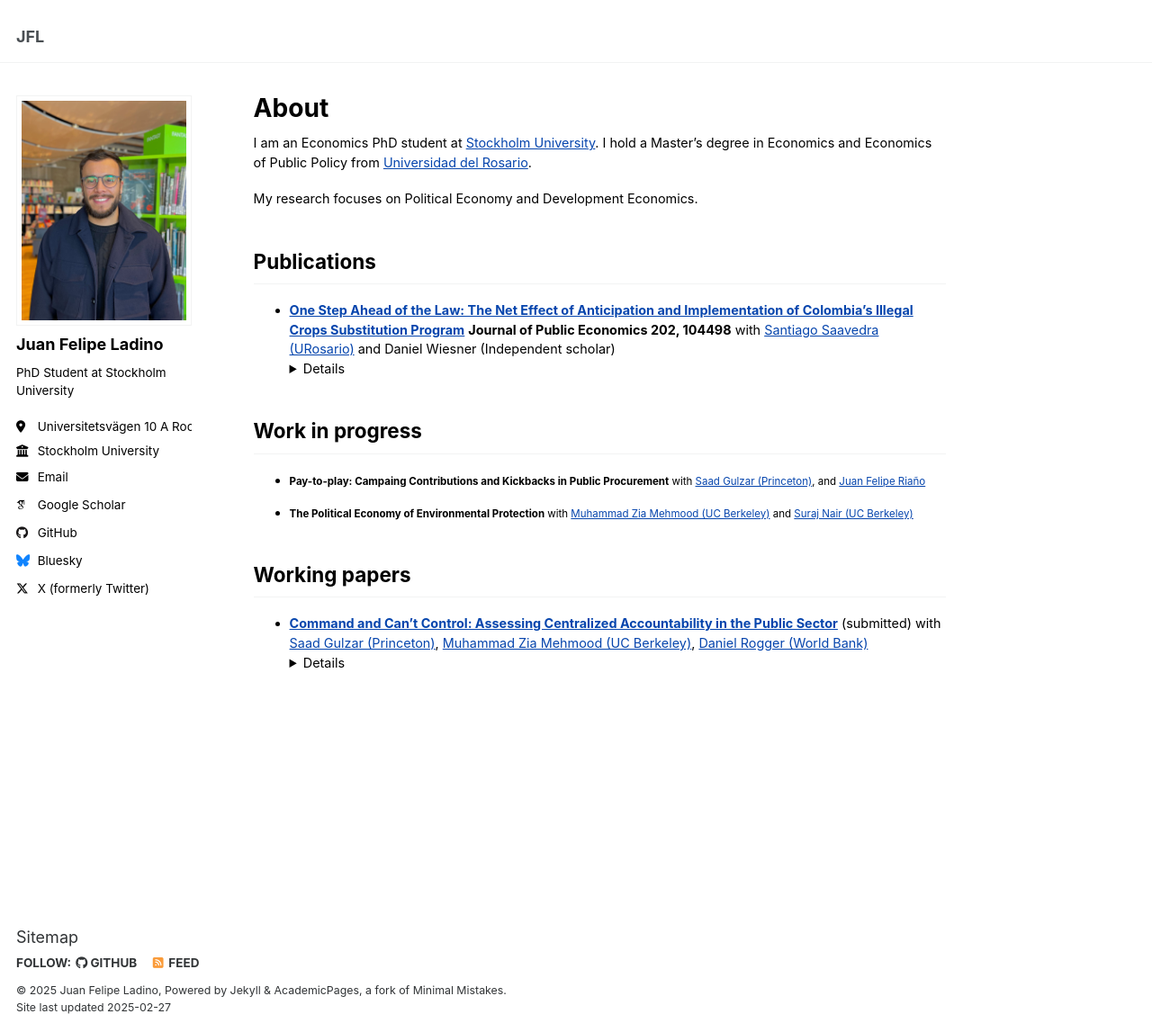
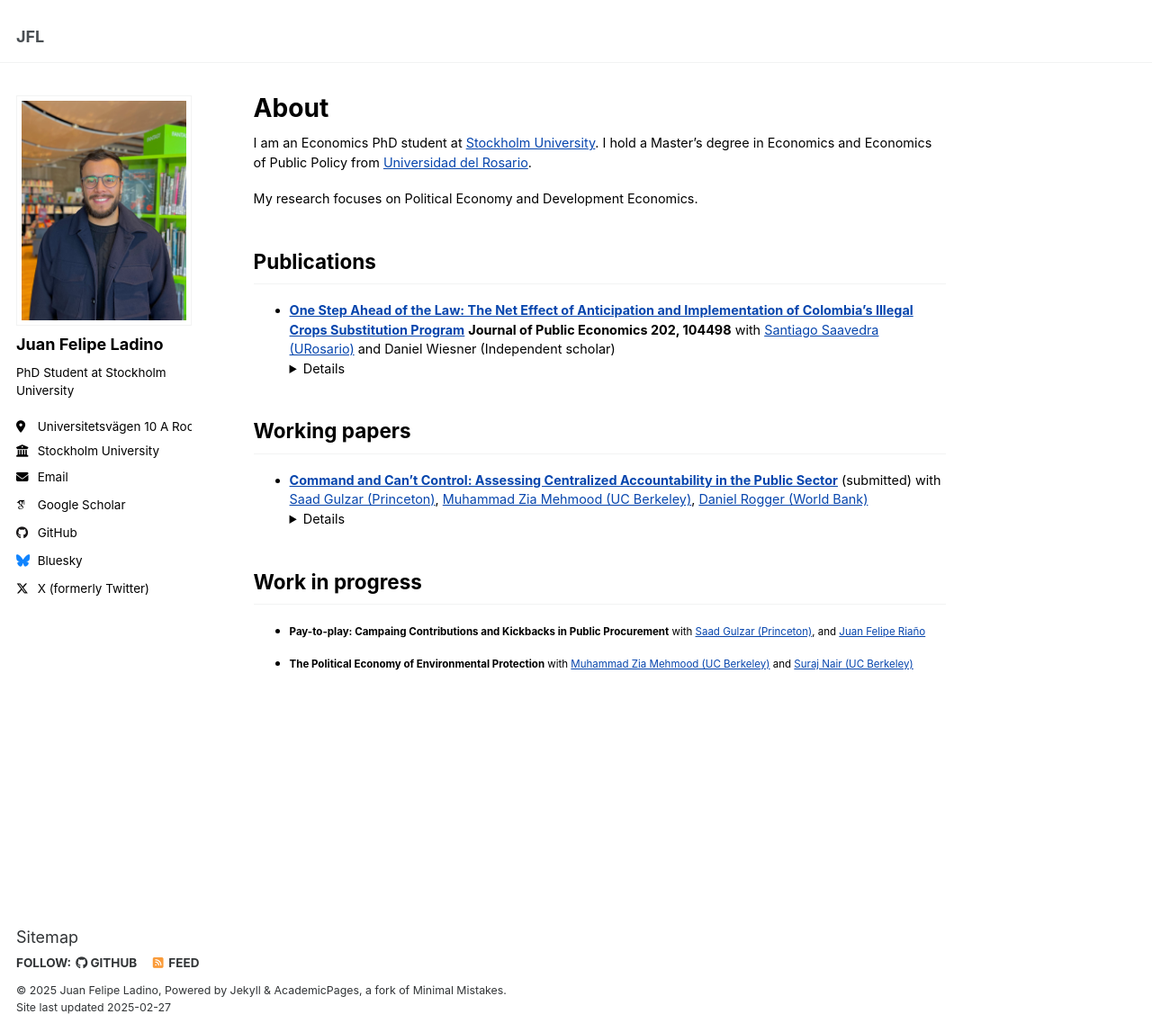
Before and after one commit to juanfladino/juanfladino.github.io, a Jekyll site: the page built from _pages/about.md, in a window 1280 px wide and 1147 px high. Shown: the whole window at 90% size. Built offline with Jekyll 4.4.1, drawn with Linux system fonts in a browser that asks for light colours; some web fonts are replaced.

Commit message:
Update about.md

```diff
--- a/_pages/about.md
+++ b/_pages/about.md
@@ -21,13 +21,13 @@ Publications
             Pre-announced policies often generate unintended consequences due to individuals’ acting to take advantage of the policy conditions. Little is known about the extent to which unintended consequences from the early announcement     of a policy can be larger than the implementation effect, especially in contexts of weak state capacity. We use detailed 1 km grid square data on coca cultivation to estimate the net effect of the announcement and implementation of coca crop substitution payments in Colombia. Our fine-grain data also enable us to estimate geographical spillovers of the program to non-targeted neighboring areas. Using a difference-in-differences empirical strategy, we find that program recipients reduced coca acreage. Surprisingly, the reduction in neighboring grid areas is of a similar magnitude. However, the effectiveness was reduced by half, because farmers increased coca cultivation in order to be eligible for the program after the announcement and before implementation. But the policy’s net effect is negative: due to weak state capacity, the program could not be implemented in every region of the country.
         </details>
 
+Working papers
+------------
+- [**Command and Can't Control: Assessing Centralized Accountability in the Public Sector**](http://juanfladino.github.io/files/Gulzar_etal_2025_CommandAndControl.pdf) (submitted) with [Saad Gulzar (Princeton)](https://saadgulzar.com/), [Muhammad Zia Mehmood (UC Berkeley)](https://www.ziamehmood.com/), [Daniel Rogger (World Bank)](https://www.danrogger.com/)
+        <details><summary>Abstract</summary>A long-established approach to management in government has been the transmission of information up a hierarchy, centralized decision-making, and centralized accountability; colloquially known as `command and control'. This paper examines the effectiveness of a centralized accountability system implemented at scale in Punjab, Pakistan. The scheme automatically identified poorly performing jurisdictions for the attention of central management. We find that greater flagging and corresponding de facto punishments had negligible impact on school or student outcomes. We use detailed data on key elements of the education production function to show that command-and-control approaches to managing the general public sector do not induce bureaucratic action towards improvements in government performance.</details>
+
 Work in progress
 ------------
 - **Pay-to-play: Campaing Contributions and Kickbacks in Public Procurement** with [Saad Gulzar (Princeton)](https://saadgulzar.com/), and [Juan Felipe Riaño](https://www.juanfeliperiano.com/)
 
 - **The Political Economy of Environmental Protection** with [Muhammad Zia Mehmood (UC Berkeley)](https://www.ziamehmood.com/) and [Suraj Nair (UC Berkeley)](https://surajrn.github.io/)
-
-Working papers
-------------
-- [**Command and Can't Control: Assessing Centralized Accountability in the Public Sector**](http://juanfladino.github.io/files/Gulzar_etal_2025_CommandAndControl.pdf) (submitted) with [Saad Gulzar (Princeton)](https://saadgulzar.com/), [Muhammad Zia Mehmood (UC Berkeley)](https://www.ziamehmood.com/), [Daniel Rogger (World Bank)](https://www.danrogger.com/)
-        <details><summary>Abstract</summary>A long-established approach to management in government has been the transmission of information up a hierarchy, centralized decision-making, and centralized accountability; colloquially known as `command and control'. This paper examines the effectiveness of a centralized accountability system implemented at scale in Punjab, Pakistan. The scheme automatically identified poorly performing jurisdictions for the attention of central management. We find that greater flagging and corresponding de facto punishments had negligible impact on school or student outcomes. We use detailed data on key elements of the education production function to show that command-and-control approaches to managing the general public sector do not induce bureaucratic action towards improvements in government performance.</details>
```
